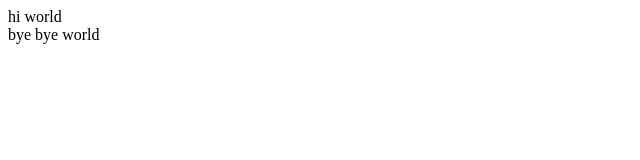
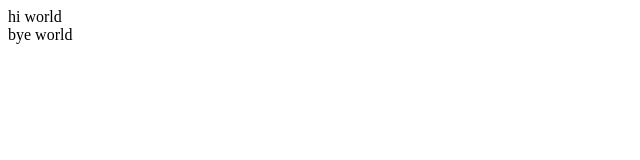
Before and after one commit to spymb/git-demo, a plain HTML site: page index.html in a window 1280 px wide. Shown: the full height of the page, 0-640 px from the left. Drawn offline with Linux system fonts and the light colour scheme.

Commit message:
bye world

```diff
--- a/index.html
+++ b/index.html
@@ -8,6 +8,6 @@
 </head>
 <body>
     <div>hi world</div>
-    <div>bye bye world</div>
+    <div>bye world</div>
 </body>
 </html>
```
